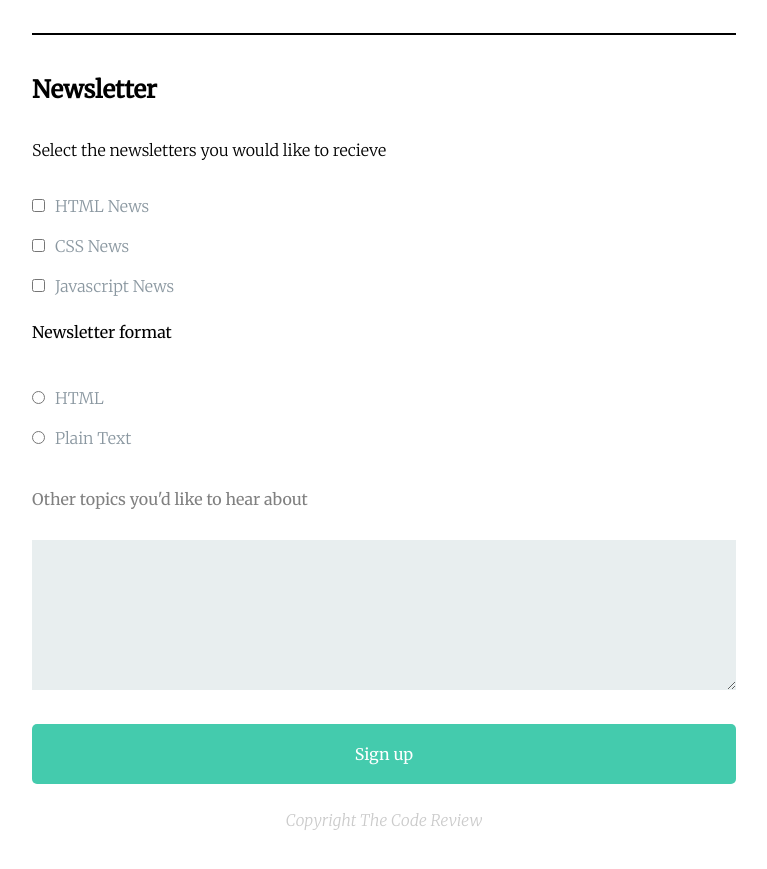
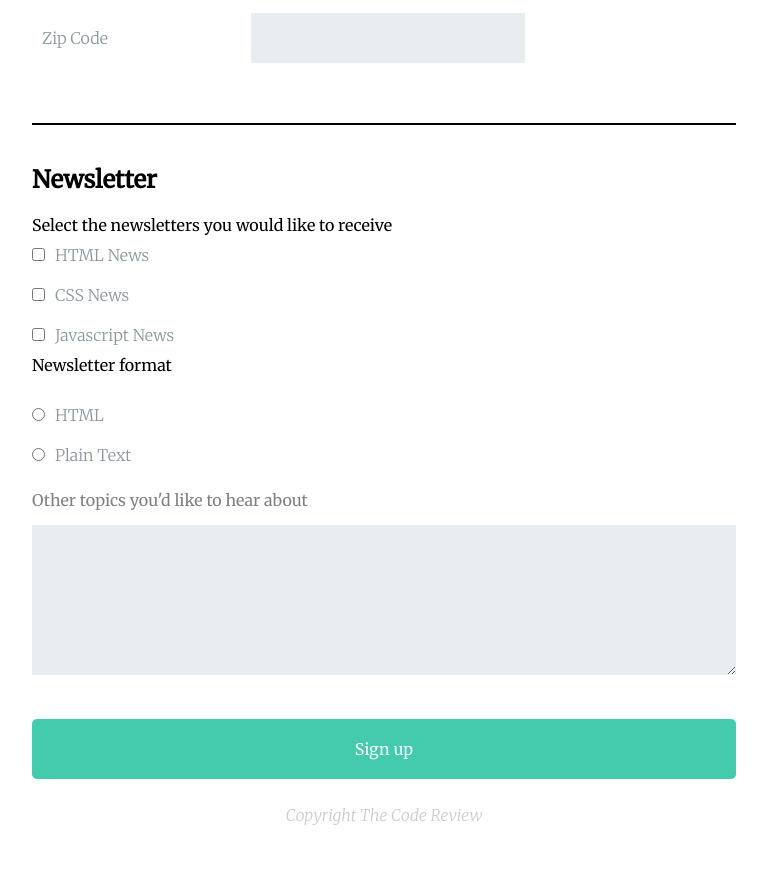
Before and after one commit to Juncodes/online_registration_form, a plain HTML site: page index.html in a window 1280 px wide. Shown: the part 859-1728 px from the top of the page, without its empty margins (256-1023 px from the left). Drawn offline with Linux system fonts and the light colour scheme.

Commit message:
second fix
added field sets and legends

```diff
--- a/css/main.css
+++ b/css/main.css
@@ -72,7 +72,7 @@ select {
 	padding: 15px;
 	width: 100%;
 	background-color: #e8eeef;
-	margin-bottom: 30px;
+	margin-bottom: 10px;
 }
 input:focus,
 textarea:focus,
@@ -89,8 +89,11 @@ select {
    height: 45px;
 }
 fieldset {
-	border: none;
+  border: 0;
+  padding: 0;
+  margin: 0;
 }
+
 
 /********************************************
 	BOTTOM -- PAGE (CHECKBOX/RADIO BUTTON)
--- a/index.html
+++ b/index.html
@@ -3,8 +3,8 @@
 	<head>
 	  <title>THE CODE REVIEW</title>
 	  <meta name="viewport" content="width=device-width">
+	  <link rel="stylesheet" href="css/Normalize.css">
 	  <link rel="stylesheet" href="css/main.css">
-	  <link rel="stylesheet" href="css/Normalize.css">
 	  <link href='https://fonts.googleapis.com/css?family=Merriweather:400,300,300italic' rel='stylesheet' type='text/css'>
 	</head>
 
@@ -14,7 +14,7 @@
 	<div class="wrapper">
 		<div class="intro">
 			<h2>Signup for our newsletter</h2>
-			<p>Get the latest news on how your code isdoing right in your inbox</p>
+			<p>Get the latest news on how your code is doing right in your inbox</p>
 		</div>
 
 		<div class="border-one">
@@ -23,9 +23,8 @@
 		<div class="border-two">
 		<!--      				 second thin border top page 						-->
 		</div>
-
 			<form action="index.html" method="post" class="clearfix">
-
+				<fieldset>
 					<h2>Contact Information</h2>
 						<div class="field clearfix">
 							<label for="name">Full Name</label>
@@ -50,7 +49,7 @@
 						<div class="field clearfix">
 							<label for="state">State</label>
 							<select id="state" name="state">
-							<option disabled="disabled" selected="true">Select Your State</option>
+								<option selected="selected" value="Select Your State">Select Your State</option>
 								<option value="Arizona">Arizona</option>
 								<option value="California">California</option>
 								<option value="Denver">Denver</option>
@@ -63,24 +62,31 @@
 				            <label for="zip">Zip Code</label>
 				            <input type="text" id="zip" name="zip" value="">
 						</div>
+				</fieldset>
 
 					<div class="border-three">
 						<!--				  Line seperate fields and check boxes choices     				-->
 					</div>
 
 					<h2>Newsletter</h2>
-					<p class="select">Select the newsletters you would like to recieve</p>
-					<input type="checkbox" id="html_news" value="news_html" name="user_interest"><label class="light">HTML News</label><br>
-					<input type="checkbox" id="css_news" value="news_css" name="user_interest"><label class="light">CSS News</label><br>
-					<input type="checkbox" id="js_news" value="news_js" name="user_interest"><label class="light">Javascript News</label><br>
+						<fieldset>
+							<legend class="select">Select the newsletters you would like to receive</legend>
+								<input type="checkbox" id="html_news" value="news_html" name="user_interest"><label for="html_news" class="light">HTML News</label><br>
+								<input type="checkbox" id="css_news" value="news_css" name="user_interest"><label for="css_news" class="light">CSS News</label><br>
+								<input type="checkbox" id="js_news" value="news_js" name="user_interest"><label for="js_news" class="light">Javascript News</label><br>
+						</fieldset>
 
-					<p class="format">Newsletter format</p><br>
+						<fieldset>
+							<legend class="format">Newsletter format</legend><br>
 								<input type="radio" id="html" value="HTML" name="letter_format"><label for="html" class="radio">HTML</label><br>
-					<input type="radio" id="plain-text" value="Plain_text" name="letter_format"><label for="plainttext" class="radio">Plain Text</label>
+								<input type="radio" id="plain-text" value="plain_text" name="letter_format"><label for="plain-text" class="radio">Plain Text</label>
+					</fieldset>
 
-					<p class="other">Other topics you'd like to hear about</p>
+					<fieldset>
+						<legend class="other">Other topics you'd like to hear about</legend>
 						<textarea id="other-topic" name="Other_topics"></textarea>
 						<button type="submit" class="submit">Sign up</button>
+					</fieldset>
 			</form>
 		</div>
 	<footer>
```
Also changed, not shown: mock up/desktop-form.png. Lines whose indentation alone changed are shown as unchanged.
